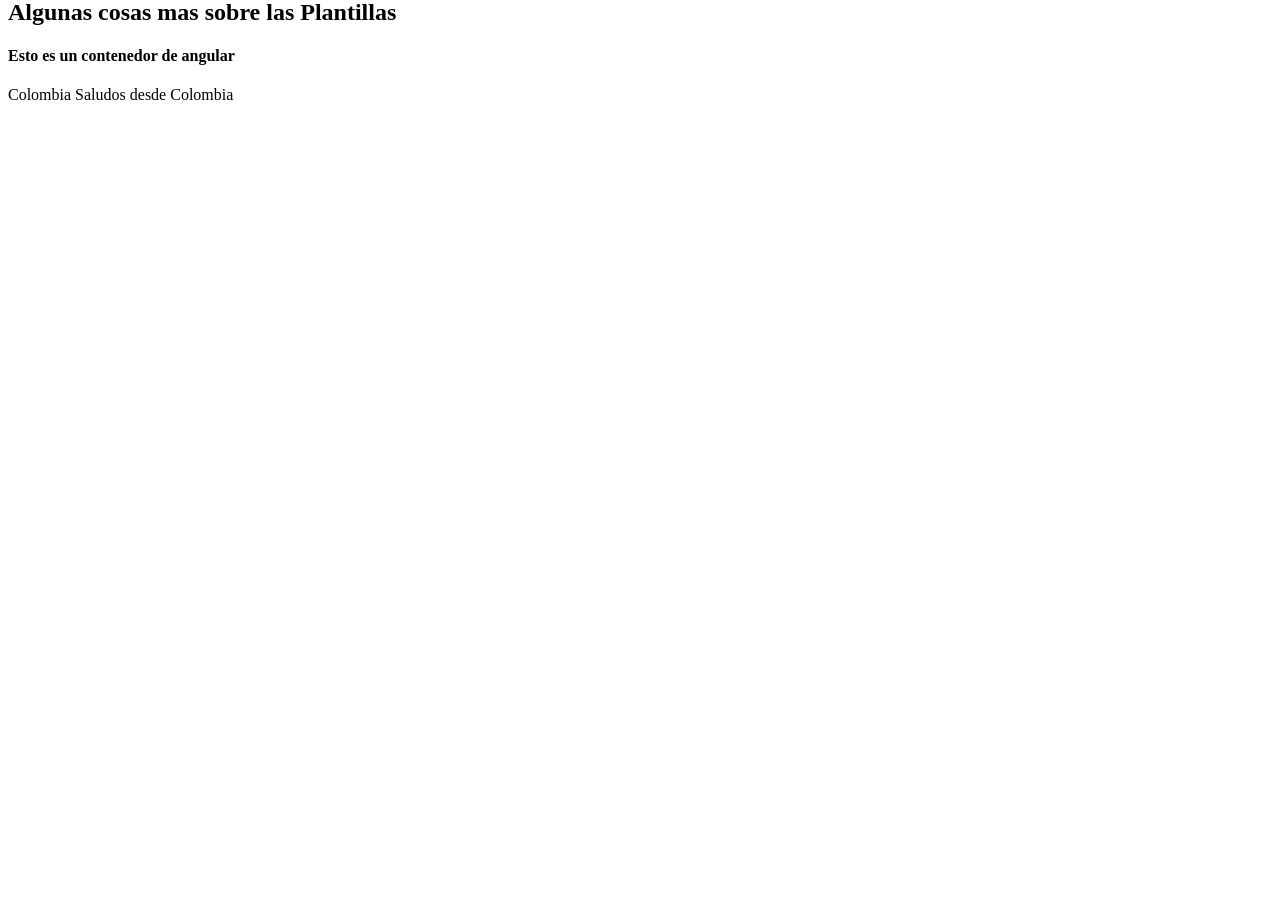
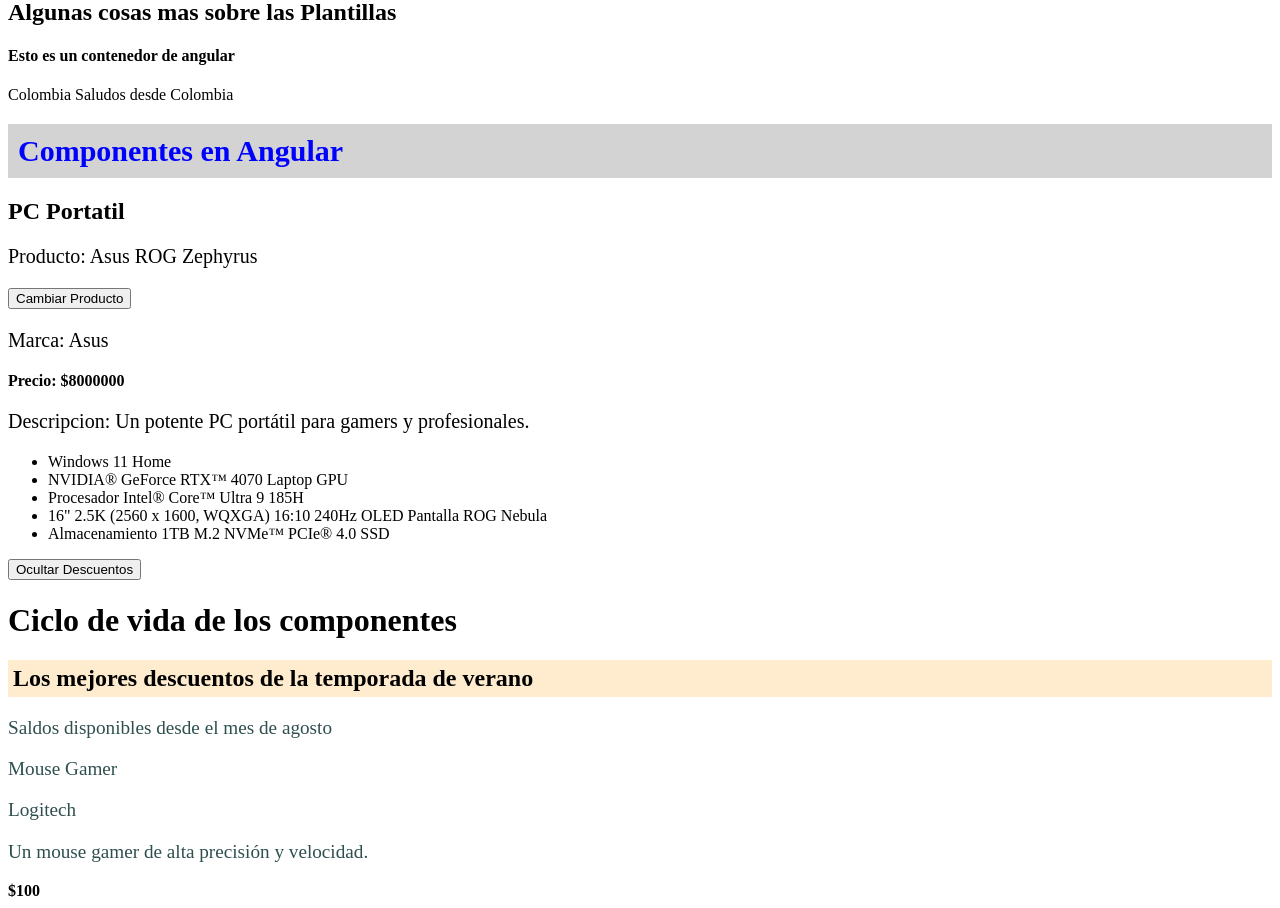
Before and after one commit to Juan8516/03.-Angular, an Angular app: page / in a window 1280 px wide. Shown: the part 1040-1948 px from the top of the page. Before the commit the page ends 1152 px from the top, so only its background shows below. Built offline with nearby package versions, Linux system fonts and the light colour scheme.

Commit message:
mas sobre plantillas: defer y placeholder

```diff
--- a/src/app/usuario/usuario.html
+++ b/src/app/usuario/usuario.html
@@ -89,3 +89,10 @@
 
 {{pais}}
 {{saludo}}
+
+<!--Defer y placeholder-->
+@defer {
+  <Mi-Producto></Mi-Producto>
+} @placeholder {
+  <h3>Cargando producto...</h3>
+}
--- a/src/app/usuario/usuario.ts
+++ b/src/app/usuario/usuario.ts
@@ -1,10 +1,11 @@
 import { Component } from '@angular/core';
 import { Ventas } from '../ventas/ventas';
+import { ProductoComponent } from '../producto/producto.component';
 
 @Component({
   selector: 'app-usuario',
   standalone: true,
-  imports: [Ventas],
+  imports: [Ventas, ProductoComponent],
   templateUrl: './usuario.html',
   styleUrl: './usuario.css'
 })
```
